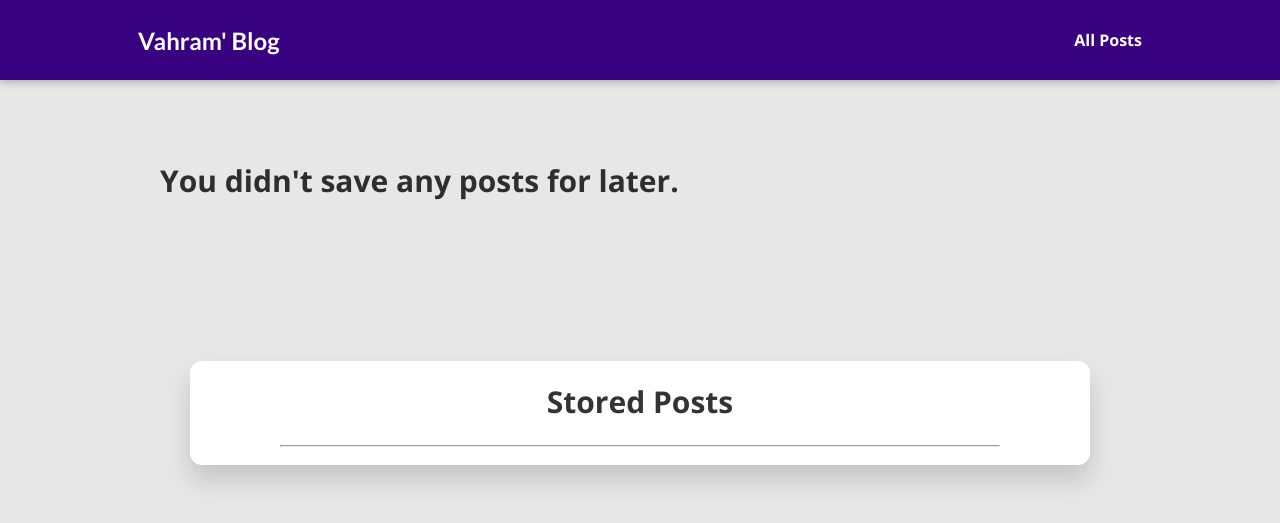
After one commit to VahramMovsesyan/My_site, a Django app: page /read-later in a window 1280 px wide. The commit adds this page. Shown: the top 523 px of the page. Run offline with Django 4.2, Linux system fonts and the light colour scheme.

Commit message:
adding style for store-posts

```diff
--- /dev/null
+++ b/blog/static/blog/stored-posts.css
@@ -0,0 +1,64 @@
+body {
+    background-color: #e7e7e7;
+    margin: 0;
+    padding: 0;
+}
+
+#main-navigation {
+    background-color: #390281;
+    box-shadow: 0 2px 8px rgba(0, 0, 0, 0.25);
+}
+
+#stored-posts{
+    display: none;
+}
+
+.error-massage{
+    margin: 10rem;
+    font-size: 5rem;
+}
+ol {
+    display: flex;
+    justify-content: center;
+    align-items: center;
+    flex-direction: column;
+    gap: 5px;
+    max-width: 900px;
+    color: gray;
+    width: 100%;
+    margin: 120px auto 10px auto;
+    background-color: #fff;
+    border-radius: 12px;
+    box-shadow: rgba(0, 0, 0, 0.15) 0px 15px 25px;
+    padding: 10px 0;
+}
+
+hr {
+    width: 80%;
+}
+
+p{
+    font-size: 30px;
+    font-weight: bold;
+    margin: 10px 0;
+    color: rgba(0, 0, 0, 0.8);
+}
+.stored-posts-list {
+    font-size: 30px;
+    transition: transform .5s;
+}
+
+.stored-posts-list:hover {
+    transform: scale(1.1);
+}
+
+.stored-posts-list a {
+    text-decoration: none;
+    color: rgba(57, 2, 129, 0.7);
+    transition: 1s;
+}
+
+.stored-posts-list a:hover,
+.stored-posts-list a:active {
+    color: rgba(57, 2, 129, 1);
+}
--- /dev/null
+++ b/blog/templates/blog/stored-posts.html
@@ -0,0 +1,27 @@
+{% extends 'base.html' %}
+{% load static %}
+
+{% block title %}
+My Stored Posts
+{% endblock title %}
+
+{% block css_files %}
+    <link rel="stylesheet" href="{% static 'blog/stored-posts.css' %}">
+{% endblock %}
+
+{% block content %}
+    <section>
+        {% if not has_posts %}
+            <div class="error-massage">
+                <p>You didn't save any posts for later.</p>
+            </div>
+        {% endif %}
+        <ol>
+            <p>Stored Posts</p>
+            <hr>
+            {% for post in posts %}
+            <li class="stored-posts-list"><a href="{% url 'post-detail-page' post.slug %}">{{post.title}}</a></li><hr>
+            {% endfor %}
+        </ol>
+    </section>
+{% endblock content %}
--- a/blog/views.py
+++ b/blog/views.py
@@ -1,3 +1,4 @@
+from turtle import pos
 from django.shortcuts import render, get_object_or_404
 from django.http import HttpResponseRedirect
 from django.urls import reverse  # for construct url automatically
@@ -75,5 +76,31 @@ class SinglePostView(View):
 
 
 class ReadLaterView(View):
+  def get(self, request):
+    stored_posts = request.session.get('stored_posts')
+
+    context = {}
+
+    if stored_posts is None or len(stored_posts) == 0:
+      context["posts"] = []
+      context["has_posts"] = False
+    else:
+      posts = Post.objects.filter(id__in=stored_posts)
+      context["posts"] = posts
+      context["has_posts"] = True
+
+    return render(request, "blog/stored-posts.html", context)
+
   def post(self, request):
-    pass
+    stored_posts = request.session.get('stored_posts')
+
+    if stored_posts is None:
+      stored_posts = []
+
+    post_id = int(request.POST["post_id"])
+
+    if post_id not in stored_posts:
+      stored_posts.append(post_id)
+      request.session["stored_posts"] = stored_posts
+
+    return HttpResponseRedirect("/")
--- a/static/app.css
+++ b/static/app.css
@@ -35,6 +35,7 @@ h3 {
   text-decoration: none;
   color: white;
   font-weight: bold;
+  margin:0 10px;
 }
 
 #main-navigation a:hover,
@@ -46,3 +47,7 @@ h3 {
 #main-navigation h1 a:active {
   color: white;
 }
+
+.hide{
+  display: none;
+}
--- a/templates/base.html
+++ b/templates/base.html
@@ -14,7 +14,8 @@
     <header id="main-navigation">
         <h2><a href="{% url 'starting-page' %}">Vahram' Blog</a></h2>
         <nav>
-            <a href="{% url 'posts-page' %}">All Posts</a>
+            <a id="stored-posts" class="{% if has_posts  %}hide{% endif %}" href="{% url 'read-later' %}">Stored Posts</a>
+            <a id="all-posts" href="{% url 'posts-page' %}">All Posts</a>
         </nav>
     </header>
     {% block content %}{% endblock %}
```
